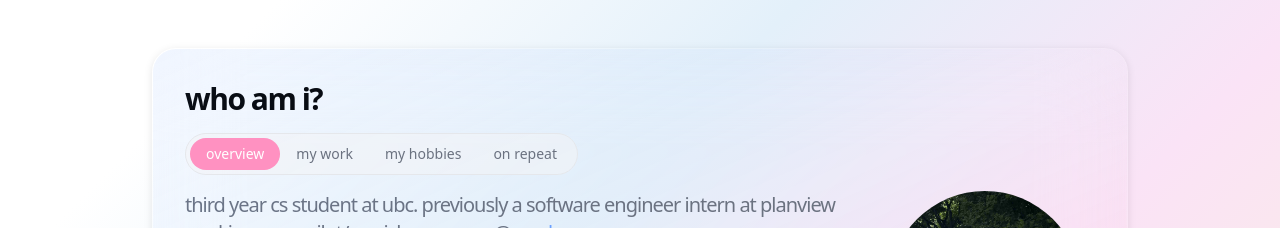
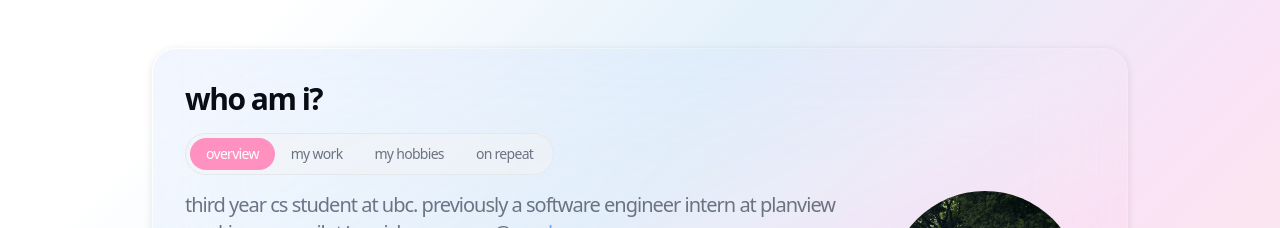
Before and after one commit to rzhang57/rmzhang-website, a Next.js app: page / in a window 1280 px wide. Shown: the part 1040-1268 px from the top of the page. Built offline with nearby package versions, Linux system fonts and the light colour scheme.

Commit message:
make tracking righter on about section buttons

```diff
--- a/src/components/landing/About.tsx
+++ b/src/components/landing/About.tsx
@@ -214,7 +214,7 @@ export default function About() {
                     <button
                         key={tab.id}
                         onClick={() => setActiveView(tab.id as ActiveView)}
-                        className={`relative rounded-full h-8 px-2 md:px-4 transition-colors text-xs md:text-sm font-medium whitespace-nowrap ${
+                        className={`relative rounded-full h-8 px-2 md:px-4 transition-colors text-xs tracking-tighter md:text-sm font-medium whitespace-nowrap ${
                             activeView === tab.id ? "" : "hover:text-primary"
                         }`}
                         style={{
```
